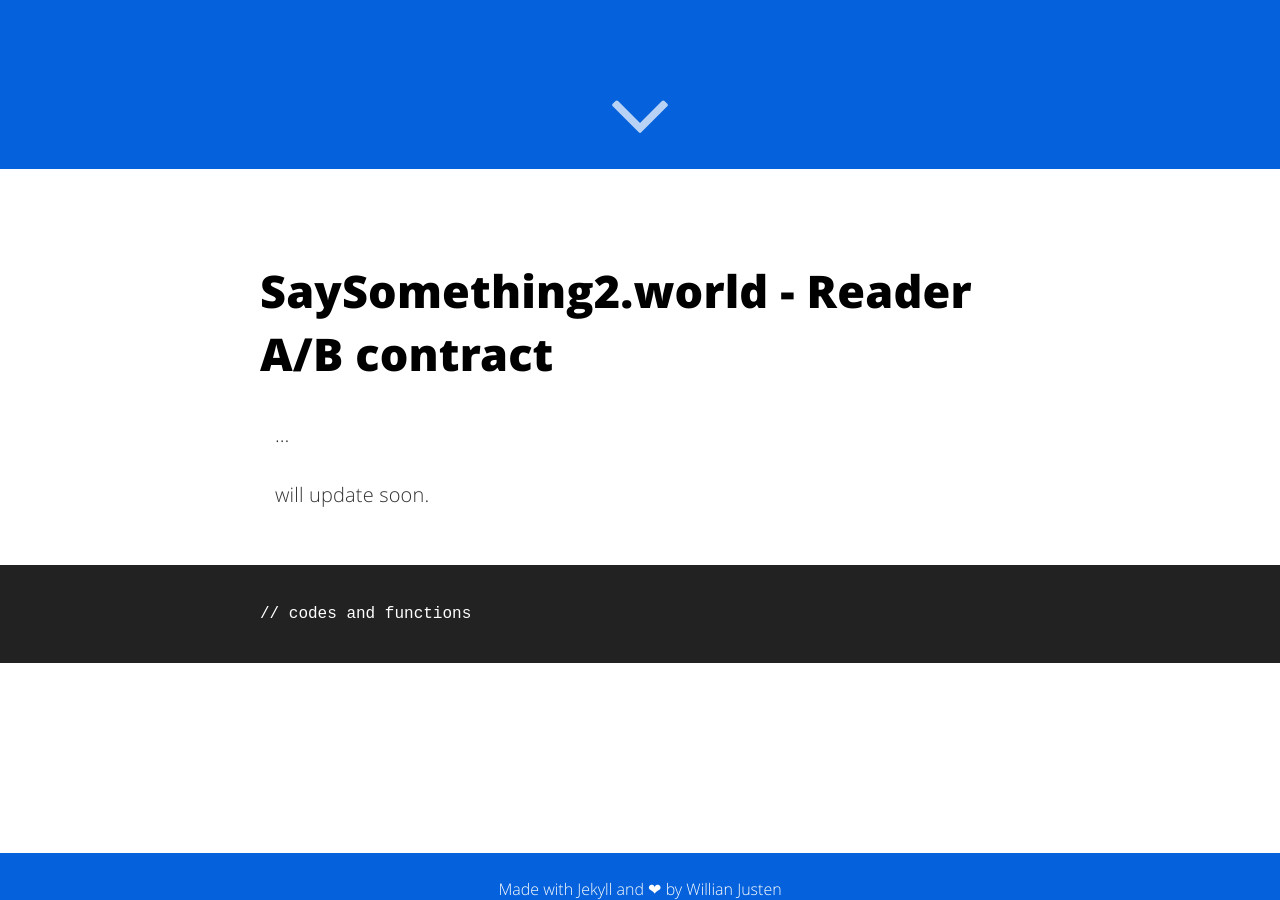
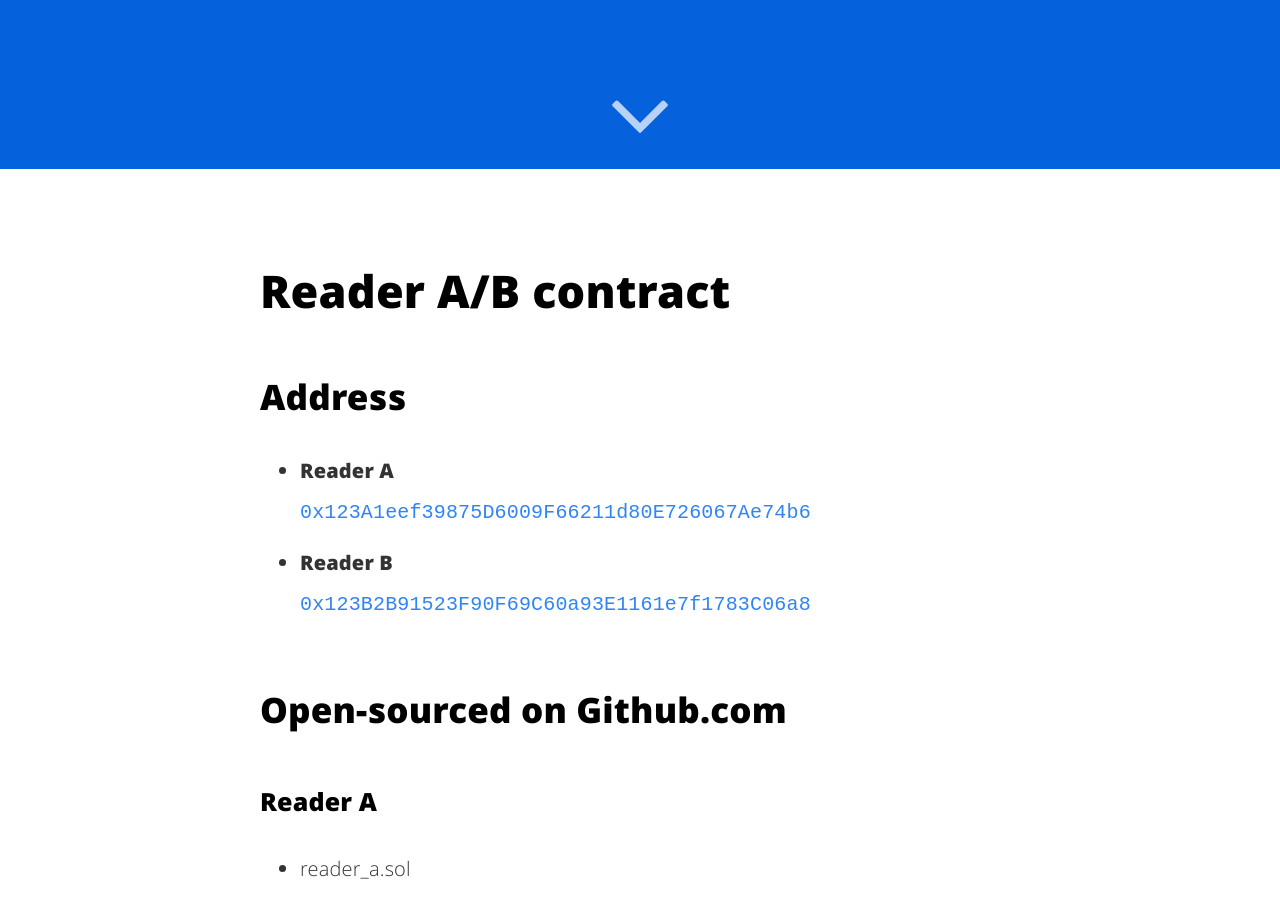
Before and after one commit to PushDotGame/blog, a Jekyll site: the page built from _posts/2020-04-08-saysomething2world-readers.md, in a window 1280 px wide and 900 px high, scrolled down 731 px. Built offline with Jekyll 4.4.1, drawn with Linux system fonts in a browser that asks for light colours; some of the changed text lies outside the part shown.

Commit message:
update contracts

````diff
--- a/_posts/2020-04-08-saysomething2world-readers.md
+++ b/_posts/2020-04-08-saysomething2world-readers.md
@@ -14,12 +14,35 @@ categories:
 - Contract
 ---
 
-# SaySomething2.world - Reader A/B contract
+# Reader A/B contract
 
-...
 
-will update soon.
+## Address
 
-```solidity
-// codes and functions
-```
+- **Reader A**<br>
+  `0x123A1eef39875D6009F66211d80E726067Ae74b6`
+- **Reader B**<br>
+  `0x123B2B91523F90F69C60a93E1161e7f1783C06a8`
+
+
+## Open-sourced on Github.com
+
+### Reader A
+
+- reader_a.sol
+  [https://github.com/PushDotGame/contracts/blob/master/reader_a.sol](https://github.com/PushDotGame/contracts/blob/master/reader_a.sol)
+- reader_a.json - ABI
+  [https://github.com/PushDotGame/contracts/blob/master/reader_a.json](https://github.com/PushDotGame/contracts/blob/master/reader_a.json)
+
+### Reader B
+
+- reader_b.sol
+  [https://github.com/PushDotGame/contracts/blob/master/reader_b.sol](https://github.com/PushDotGame/contracts/blob/master/reader_b.sol)
+- reader_b.json - ABI
+  [https://github.com/PushDotGame/contracts/blob/master/reader_b.json](https://github.com/PushDotGame/contracts/blob/master/reader_b.json)
+
+
+
+## ...
+
+will update more..
````
Also changed, not shown: _posts/2020-04-08-saysomething2world-game.md (+15 -6 lines), _posts/2020-04-08-saysomething2world-lucky-cookies.md (+15 -6 lines).
